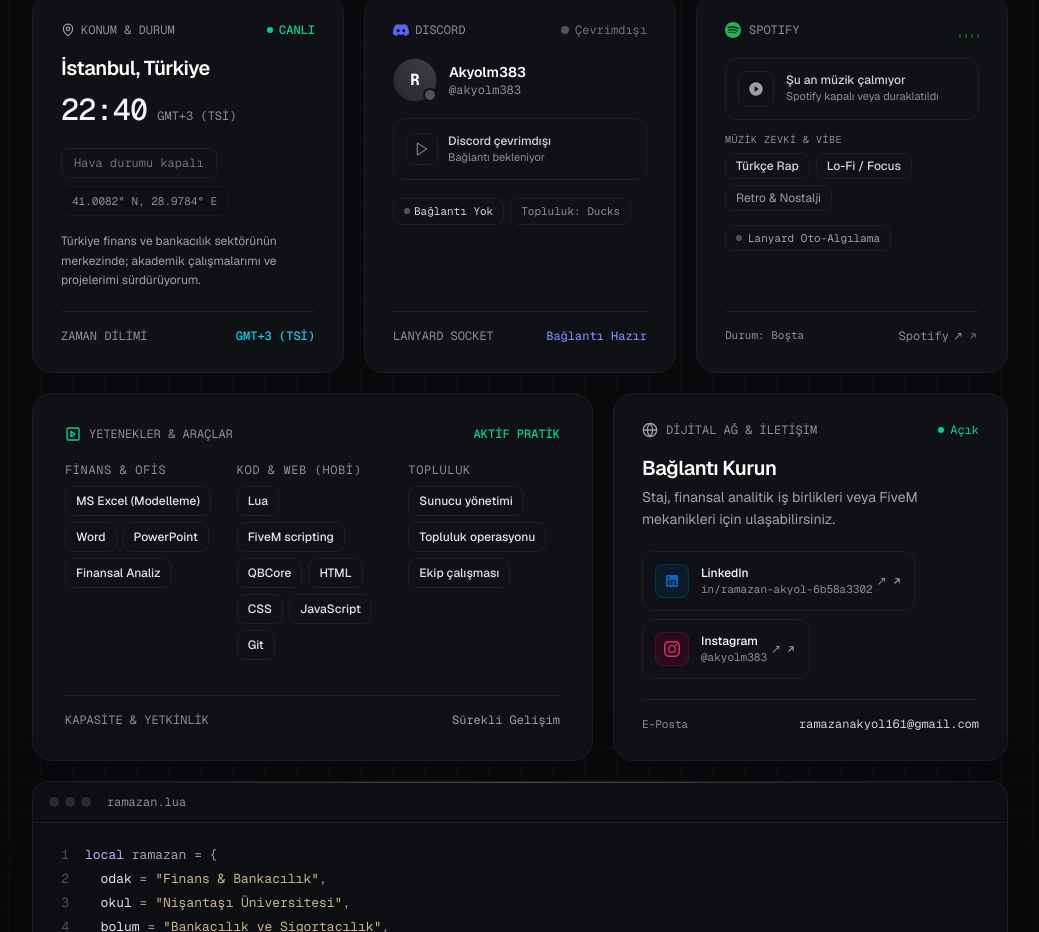
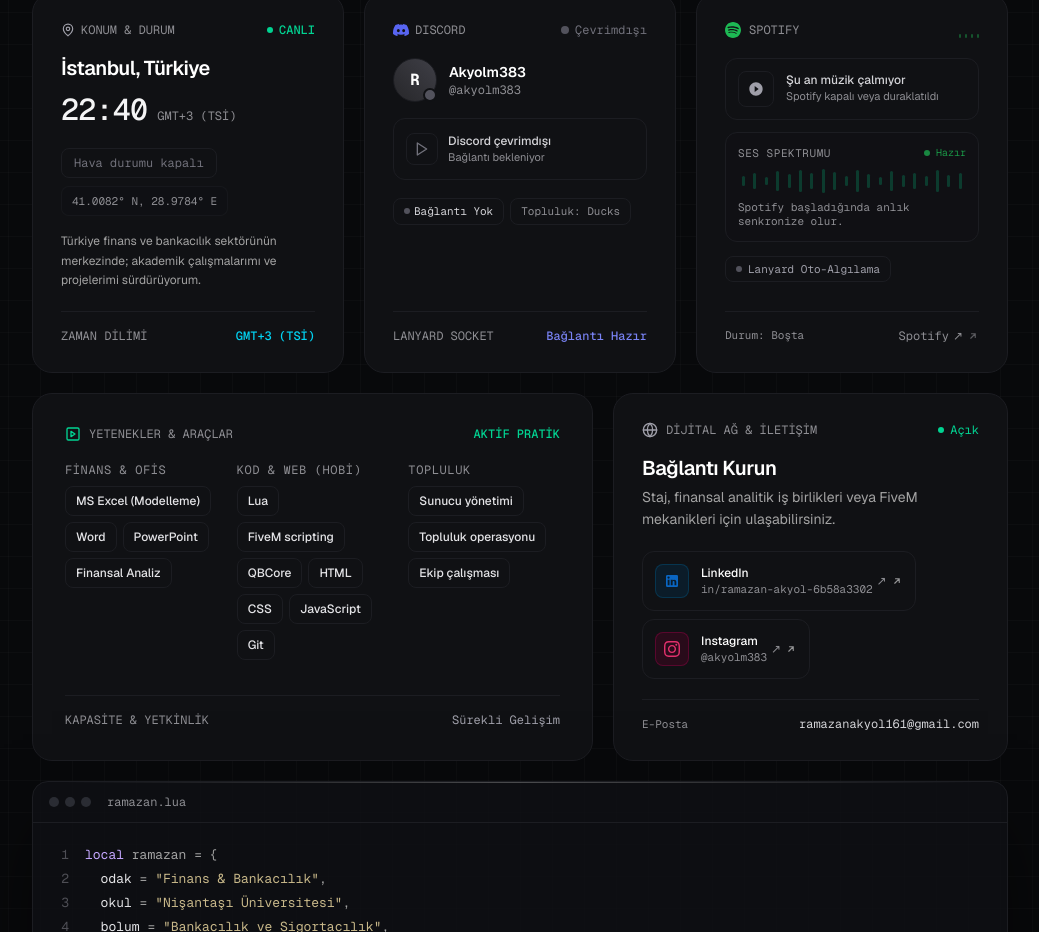
Before and after one commit to Akyolm383/Akyolm383.github.io, a Next.js app: page / in a window 1280 px wide. Shown: the part 1076-2008 px from the top of the page, without its empty margins (120-1159 px from the left). Built offline with nearby package versions, Linux system fonts and the light colour scheme; no server answers.

Commit message:
feat: replace music taste section with minimalist audio spectrum and live sync notice

```diff
--- a/src/components/SpotifyCard.tsx
+++ b/src/components/SpotifyCard.tsx
@@ -146,22 +146,30 @@
               </div>
             </div>
 
-            {/* Müzik Zevki & Vibe Rozetleri */}
-            <div className="space-y-1.5">
-              <span className="text-[10px] font-mono uppercase tracking-wider text-subtle block">
-                Müzik Zevki &amp; Vibe
-              </span>
-              <div className="flex flex-wrap gap-1.5 text-xs">
-                <span className="px-2.5 py-1 rounded-lg bg-surface border border-line text-zinc-300 font-medium">
-                  Türkçe Rap
-                </span>
-                <span className="px-2.5 py-1 rounded-lg bg-surface border border-line text-zinc-300 font-medium">
-                  Lo-Fi / Focus
-                </span>
-                <span className="px-2.5 py-1 rounded-lg bg-surface border border-line text-zinc-400">
-                  Retro &amp; Nostalji
+            {/* Minimalist Ses Spektrumu & Senkronizasyon */}
+            <div className="space-y-2 rounded-xl bg-surface/50 border border-line p-3">
+              <div className="flex items-center justify-between text-[11px] font-mono text-subtle">
+                <span className="uppercase tracking-wider">Ses Spektrumu</span>
+                <span className="text-[#1DB954]/80 flex items-center gap-1.5 text-[10px]">
+                  <span className="w-1.5 h-1.5 rounded-full bg-[#1DB954]/70" />
+                  Hazır
                 </span>
               </div>
+
+              {/* Minimalist Frekans Dalgası */}
+              <div className="h-6 flex items-center justify-between gap-[3px] px-1">
+                {[10, 16, 8, 20, 14, 22, 16, 24, 18, 10, 22, 14, 8, 20, 12, 16, 10, 22, 12, 16].map((h, i) => (
+                  <span
+                    key={i}
+                    className="w-[3px] bg-emerald-500/25 rounded-full transition-all group-hover:bg-[#1DB954]/60"
+                    style={{ height: `${h}px` }}
+                  />
+                ))}
+              </div>
+
+              <p className="text-[11px] text-subtle leading-tight font-mono">
+                Spotify başladığında anlık senkronize olur.
+              </p>
             </div>
 
             {/* Canlı Telemetri Rozeti */}
```
